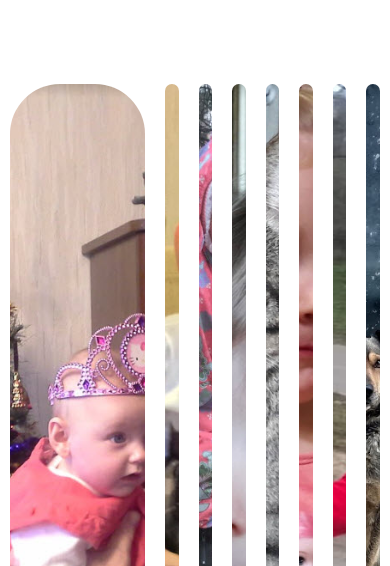
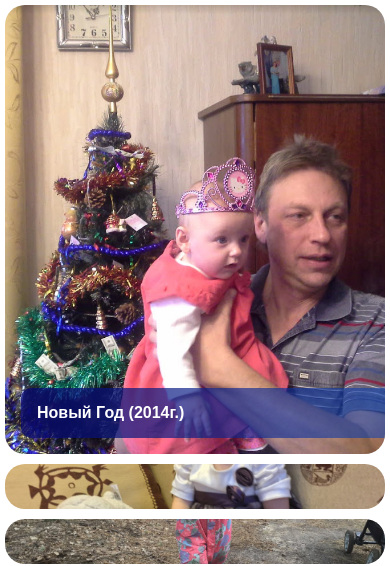
Before and after one commit to levfranzengold/levfranzengold.github.io, a plain HTML site: page index.html in a window 390 px wide. Shown: the top 566 px of the page. Drawn offline with Linux system fonts and the light colour scheme.

Commit message:
Responsive media queries added

```diff
--- a/index.html
+++ b/index.html
@@ -26,7 +26,7 @@
             <h3>Сударь, извольте потчевать! (2016г.)</h3>
         </div>
         <div class="panel" style="background-image:url('img/2016-4.jpg')">
-            <h3>Восхитительная булочка, мусье! (2016г.)</h3>
+            <h3>Восхитительная булочка, мусье!</h3>
         </div>
         <div class="panel" style="background-image:url('img/2016-2.jpg')">
             <h3>El Gatto Karasik (2016г.)</h3>
--- a/styles.css
+++ b/styles.css
@@ -62,10 +62,22 @@ body {
 @media screen and (max-width: 820px) {
     .container {
         width: 100vw;
+        flex-direction: column;
+        height: 100vh;
+    }
+
+    .panel {
+        margin: 5px;
+        border-radius: 20px;
     }
 
     .panel:nth-of-type(4),
     .panel:nth-of-type(5) {
         display: none;
     }
+
+    .panel h3 {
+        font-size: 1rem;
+        bottom: 1rem;
+    }
 }
```
